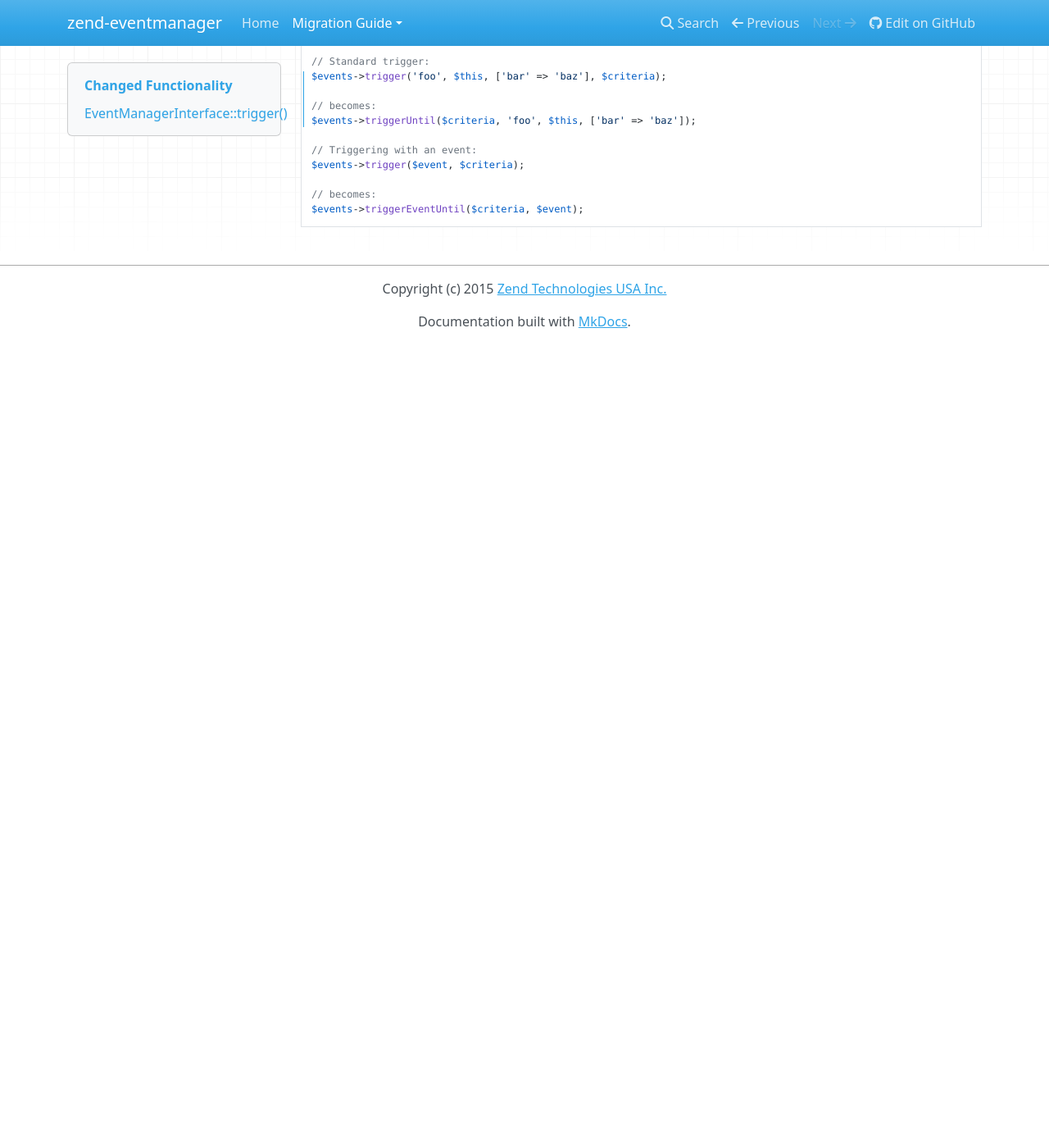
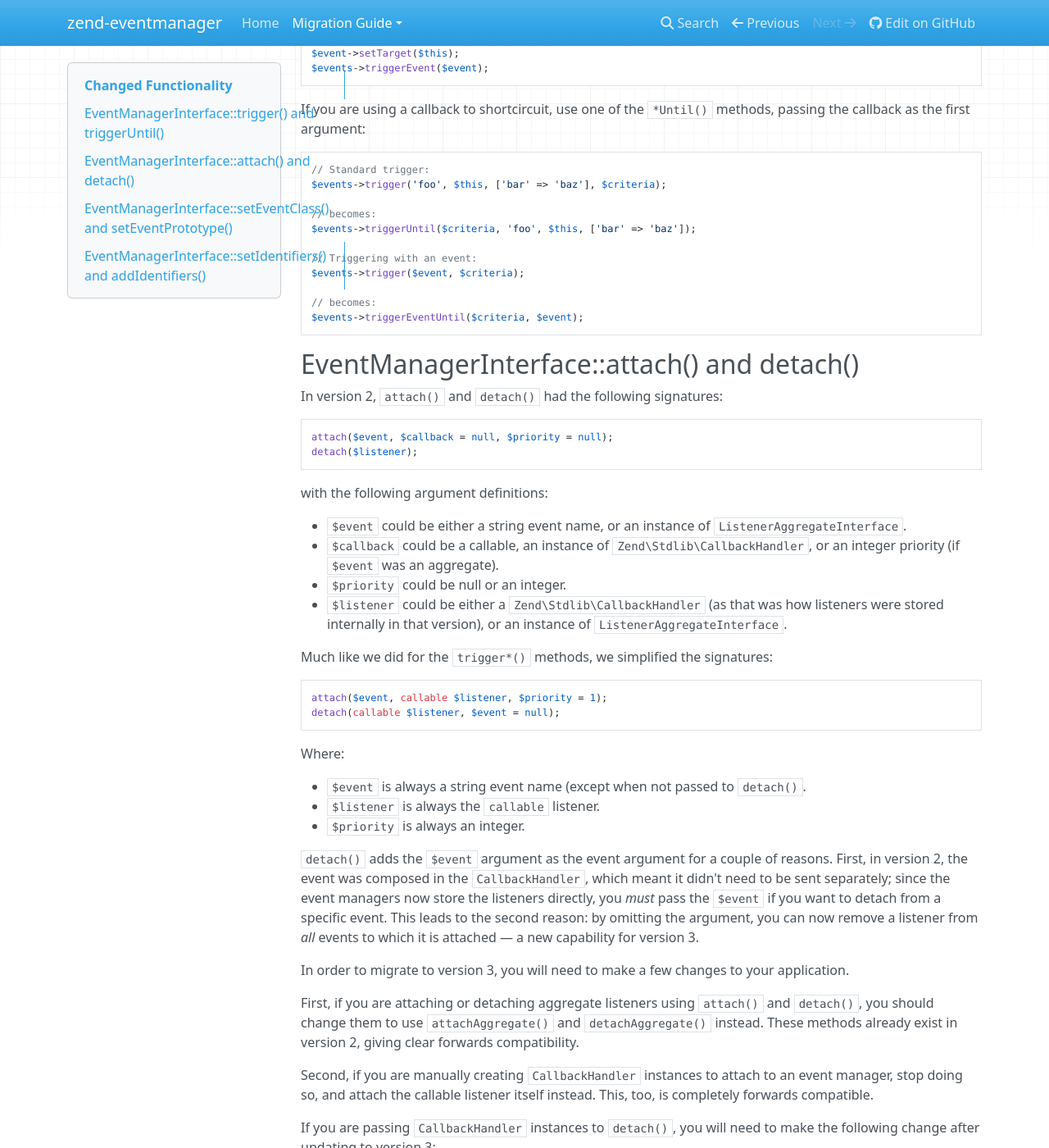
Before and after one commit to zendframework/zend-eventmanager, an MkDocs documentation site: the page built from doc/book/migration/changed.md, in a window 1280 px wide and 1400 px high, scrolled down 1502 px. Shown: the whole window at 82% size. Built offline with MkDocs 1.6.1, drawn with Linux system fonts in a browser that asks for light colours; nearby versions of some CDN libraries; old or Windows-style settings are respelled for this version of MkDocs; before the commit the page ends 1922 px from its top, so only the background shows below that; some of the changed text lies outside the part shown.

Commit message:
Completed documenting EventManagerInterface changes

````diff
--- a/doc/book/migration/changed.md
+++ b/doc/book/migration/changed.md
@@ -2,15 +2,16 @@
 
 The following methods had changes in signatures.
 
-## EventManagerInterface::trigger()
+## EventManagerInterface::trigger() and triggerUntil()
 
-In version 2, the signature of `trigger()` was:
+In version 2, the signatures of `trigger()` and `triggerUntil()` are:
 
 ```php
 trigger($event, $target = null, $argv = [], $callback = null);
+triggerUntil($event, $target = null, $argv = [], $callback = null);
 ```
 
-The method allowed overloading essentially every argument:
+The methods allow overloading essentially every argument:
 
 - `$event` could be the event name, array or traversable of event names,  or an
   `EventInterface` instance.
@@ -27,10 +28,11 @@ The amount of overloading leads to:
   call the method.
 - Dozens of lines used to validate and marshal arguments.
 
-In version 3, the method has the following signature:
+In version 3, we changed the methods to have the following signatures:
 
 ```php
 trigger($event, $target = null, $argv = []);
+triggerUntil(callable $callback, $event, $target = null, $argv = []);
 ```
 
 with the following defintions:
@@ -39,8 +41,13 @@ with the following defintions:
 - `$target` is a value representing the target of the event.
 - `$argv` is an array/`ArrayAccess`/object instance representing the event
   arguments.
+- `$callback` is a callable to use to introspect listener return values in order
+  to determine whether or not to short-circuit.
 
-In other words, each argument has exactly one possible type.
+In other words, each argument has exactly one possible type. `$callback` was
+moved to the start of the `triggerUntil()` method as it's *required* for that
+usage, and ensures the argument order stays predictable for the remaining
+arguments.
 
 In order to accommodate other styles of usage, we **added** the following
 methods:
@@ -95,3 +102,85 @@ $events->trigger($event, $criteria);
 // becomes:
 $events->triggerEventUntil($criteria, $event);
 ```
+
+## EventManagerInterface::attach() and detach()
+
+In version 2, `attach()` and `detach()` had the following signatures:
+
+```php
+attach($event, $callback = null, $priority = null);
+detach($listener);
+```
+
+with the following argument definitions:
+
+- `$event` could be either a string event name, or an instance of
+  `ListenerAggregateInterface`.
+- `$callback` could be a callable, an instance of `Zend\Stdlib\CallbackHandler`,
+  or an integer priority (if `$event` was an aggregate).
+- `$priority` could be null or an integer.
+- `$listener` could be either a `Zend\Stdlib\CallbackHandler` (as that was how
+  listeners were stored internally in that version), or an instance of
+  `ListenerAggregateInterface`.
+
+Much like we did for the `trigger*()` methods, we simplified the signatures:
+
+```php
+attach($event, callable $listener, $priority = 1);
+detach(callable $listener, $event = null);
+```
+
+Where:
+
+- `$event` is always a string event name (except when not passed to `detach()`.
+- `$listener` is always the `callable` listener.
+- `$priority` is always an integer.
+
+`detach()` adds the `$event` argument as the event argument for a couple of
+reasons. First, in version 2, the event was composed in the `CallbackHandler`,
+which meant it didn't need to be sent separately; since the event managers now
+store the listeners directly, you *must* pass the `$event` if you want to detach
+from a specific event. This leads to the second reason: by omitting the
+argument, you can now remove a listener from *all* events to which it is
+attached — a new capability for version 3.
+
+In order to migrate to version 3, you will need to make a few changes to your
+application.
+
+First, if you are attaching or detaching aggregate listeners using `attach()`
+and `detach()`, you should change them to use `attachAggregate()` and
+`detachAggregate()` instead. These methods already exist in version 2, giving
+clear forwards compatibility.
+
+Second, if you are manually creating `CallbackHandler` instances to attach to an
+event manager, stop doing so, and attach the callable listener itself instead.
+This, too, is completely forwards compatible.
+
+If you are passing `CallbackHandler` instances to `detach()`, you will need to
+make the following change after updating to version 3:
+
+```php
+// This code:
+$events->detach($callbackHandler);
+
+// Will become:
+$events->detach($callbackHandler->getCallback());
+```
+
+In most cases, the callback handler you are storing is likely the result of
+calling `attach()` in the first place. Since `attach()` no longer creates a
+`CallbackHandler` instance, it instead simply returns the listener back to the
+caller. If you were storing this to pass later to `detach()` (such as in a
+listener aggregate), you will not need to make any changes when migrating.
+
+## EventManagerInterface::setEventClass() and setEventPrototype()
+
+`setEventClass()` was renamed to `setEventPrototype()` and given a new
+signature; see the [setEventClass() removal information](changed.md#eventmanagerinterfaceseteventclass)
+for details.
+
+## EventManagerInterface::setIdentifiers() and addIdentifiers()
+
+`EventManagerInterface::setIdentifiers()` and `addIdentifiers()` had a minor
+signature change. In version 2, the `$identifiers` argument allowed any of
+`string`, `array`, or `Traversable`. In version 3, only arrays are allowed.
````
Also changed, not shown: doc/book/migration/removed.md (+31 -1 lines).
